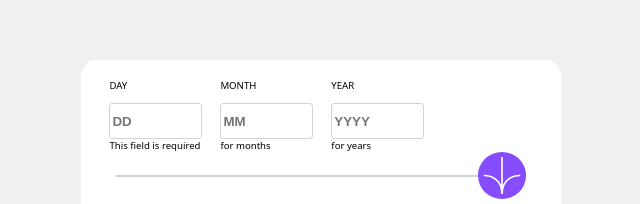
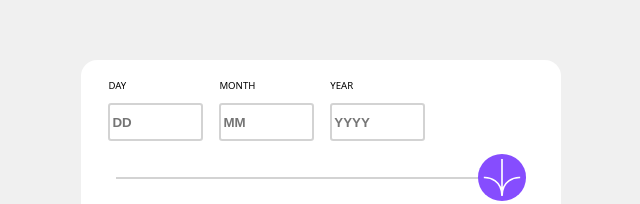
Before and after one commit to ReactJs-Library/Frontend-Mentor, a React (Vite) app in the folder APP3/age-calculator/: page / in a window 1280 px wide. Shown: the part 148-352 px from the top of the page, without its empty margins (319-959 px from the left). Built offline with nearby package versions, Linux system fonts and the light colour scheme.

Commit message:
added the error states

```diff
--- a/APP3/age-calculator/src/components/DateInput.css
+++ b/APP3/age-calculator/src/components/DateInput.css
@@ -13,13 +13,13 @@ display: flex;
 flex-direction: column;
 
 }
-.miniconatiner>label{
-    font-size: 0.6em;
+.datelabel{
+font-size: 0.6em;
 color: black;
 padding-bottom: 0.7rem;
 }
 
-.miniconatiner>input{
+.dateinput {
 font-weight: 900;
 width: 5.4rem;
 height: 2rem;
@@ -27,8 +27,26 @@ border-radius: 0.2rem;
 border: 1px solid lightgrey;
 color: black;
 }
+
+.errorlabel{
+    color:red;
+}
+.errorfreelabel{
+    color:black;
+}
+.errorinput{
+    border: 2px solid red;
+}
+.errorfreeinput{
+    border: 2px solid lightgray;
+}
+.errorfree{
+    font-size: 0.6rem;
+    color: white;
+}
 .error{
-    font-size: 0.6em;
+    font-size: 0.6rem;
+    color:red
 }
 
 .divider{
--- a/APP3/age-calculator/src/components/DateInput.jsx
+++ b/APP3/age-calculator/src/components/DateInput.jsx
@@ -6,26 +6,26 @@ export const DateInput = ({calculateage}) => {
   const [months,setMonths]=useState("")
   const [years,setYears]=useState("")
 
-  const [dayerror,setDayError]=useState("This field is required")
-  const [montherror,setMonthError]=useState("for months")
-  const [yearerror,setYearError]=useState("for years")
+  const [dayerror,setDayError]=useState({inerrorstate:false,value:"for days"})
+  const [montherror,setMonthError]=useState({inerrorstate:false,value:"for months"})
+  const [yearerror,setYearError]=useState({inerrorstate:false,value:"for years"})
   return (
     <div>
         <div className='input-div'>
           <div className='miniconatiner'>
-            <label>DAY</label>
-            <input type='text' onChange={(e)=>{setDays(e.target.value)}} value={days} placeholder='DD'/>
-            <div className='error' id="errordate">{dayerror}</div>
+            <label className={dayerror.inerrorstate ? 'datelabel errorlabel': 'datelabel errorfreelabel'}>DAY</label>
+            <input type='text' onChange={(e)=>{setDays(e.target.value)}} value={days} placeholder='DD' className={dayerror.inerrorstate ? 'dateinput errorinput': 'dateinput errorfreeinput'}/>
+            <div className={dayerror.inerrorstate ? 'error': 'errorfree'} >{dayerror.value}</div>
           </div>
           <div className='miniconatiner'>
-            <label>MONTH</label>
-            <input type='text' onChange={(e)=>{setMonths(e.target.value)}} value={months} placeholder='MM'/>
-            <div className='error' id="errormonth">{montherror}</div>
+            <label className={montherror.inerrorstate ? 'datelabel errorlabel': 'datelabel errorfreelabel'}>MONTH</label>
+            <input type='text' onChange={(e)=>{setMonths(e.target.value)}} value={months} placeholder='MM' className={montherror.inerrorstate ? 'dateinput errorinput': 'dateinput errorfreeinput'}/>
+            <div className={montherror.inerrorstate ? 'error': 'errorfree'} >{montherror.value}</div>
           </div>
           <div className='miniconatiner'>
-            <label>YEAR</label>
-            <input type='text' onChange={(e)=>{setYears(e.target.value)}} value={years} placeholder='YYYY'/>
-            <div className='error' id="erroryear">{yearerror}</div>
+            <label className={yearerror.inerrorstate ? 'datelabel errorlabel': 'datelabel errorfreelabel'}>YEAR</label>
+            <input type='text' onChange={(e)=>{setYears(e.target.value)}} value={years} placeholder='YYYY' className={yearerror.inerrorstate ? 'dateinput errorinput': 'dateinput errorfreeinput'}/>
+            <div className={yearerror.inerrorstate ? 'error': 'errorfree'} >{yearerror.value}</div>
           </div>
         </div>
         <div className='divider'>
@@ -37,32 +37,58 @@ export const DateInput = ({calculateage}) => {
 }
 
 function ProcessDate(days,months,years,calculateage,setDayError,setMonthError,setYearError){
-if(days=="")
+
+let haserror=false;
+if(days!="" && !Number.isInteger(parseInt(days, 10)) || parseInt(days)>31 || parseInt(days)<1){
+  haserror=true;
+  setDayError({inerrorstate:true,value:"not a valid day"})
+}
+else if(days=="")
 {
-  setDayError("This field is required")
+  haserror=true;
+  setDayError({inerrorstate:true,value:"This field is required"})
 }
-if(months==""){
-  setMonthError("This field is required")
-}
-if(years==""){
-  setYearError("This field is required")
-}
-if(!Number.isInteger(parseInt(days, 10)) || parseInt(days)>31 || parseInt(days)<1){
-  setDayError("not a valid day")
-}
-if(!Number.isInteger(parseInt(months, 10)) || parseInt(months)>12 || parseInt(months)<1){
-  setMonthError("not a valid month")
-}
-if(!Number.isInteger(parseInt(years, 10)) || new Date().getFullYear()<=parseInt(years)){
-  setYearError("not a valid date")
+else{
+
+  setDayError({inerrorstate:false,value:"for days"})
 }
 
-if(isValidDate(days,months,years)){
-  calculateage(days,months,years)
+
+if(months!="" && !Number.isInteger(parseInt(months, 10)) || parseInt(months)>12 || parseInt(months)<1){
+  haserror=true;
+  setMonthError({inerrorstate:true,value:"not a valid month"})
+}
+else if(months==""){
+  haserror=true;
+  setMonthError({inerrorstate:true,value:"This field is required"})
 }
 else{
-  setDayError("not a valid date")
+  setMonthError({inerrorstate:false,value:"for months"})
 }
+
+if(years!="" && !Number.isInteger(parseInt(years, 10)) || new Date().getFullYear()<=parseInt(years)){
+  haserror=true;
+  setYearError({inerrorstate:true,value:"not a valid Year"})
+}
+else if(years==""){
+  haserror=true;
+  setYearError({inerrorstate:true,value:"This field is required"})
+}
+else{
+  setYearError({inerrorstate:false,value:"for years"})
+}
+if(!haserror){
+  if(isValidDate(days,months,years)){
+    calculateage(days,months,years)
+  }
+  else{
+    setDayError({inerrorstate:true,value:"not a valid date"})
+    setMonthError({inerrorstate:true,value:"_"})
+    setYearError({inerrorstate:true ,value:"_"})
+  }
+}
+
+
 
 }
 
@@ -78,7 +104,7 @@ function isValidDate(day, month, year) {
   year = parseInt(year);
 
   // Check if the year is a valid 4-digit number
-  if (year < 1000 || year > 9999) {
+  if (year < 100 || year > 9999) {
     return false;
   }
 
```
